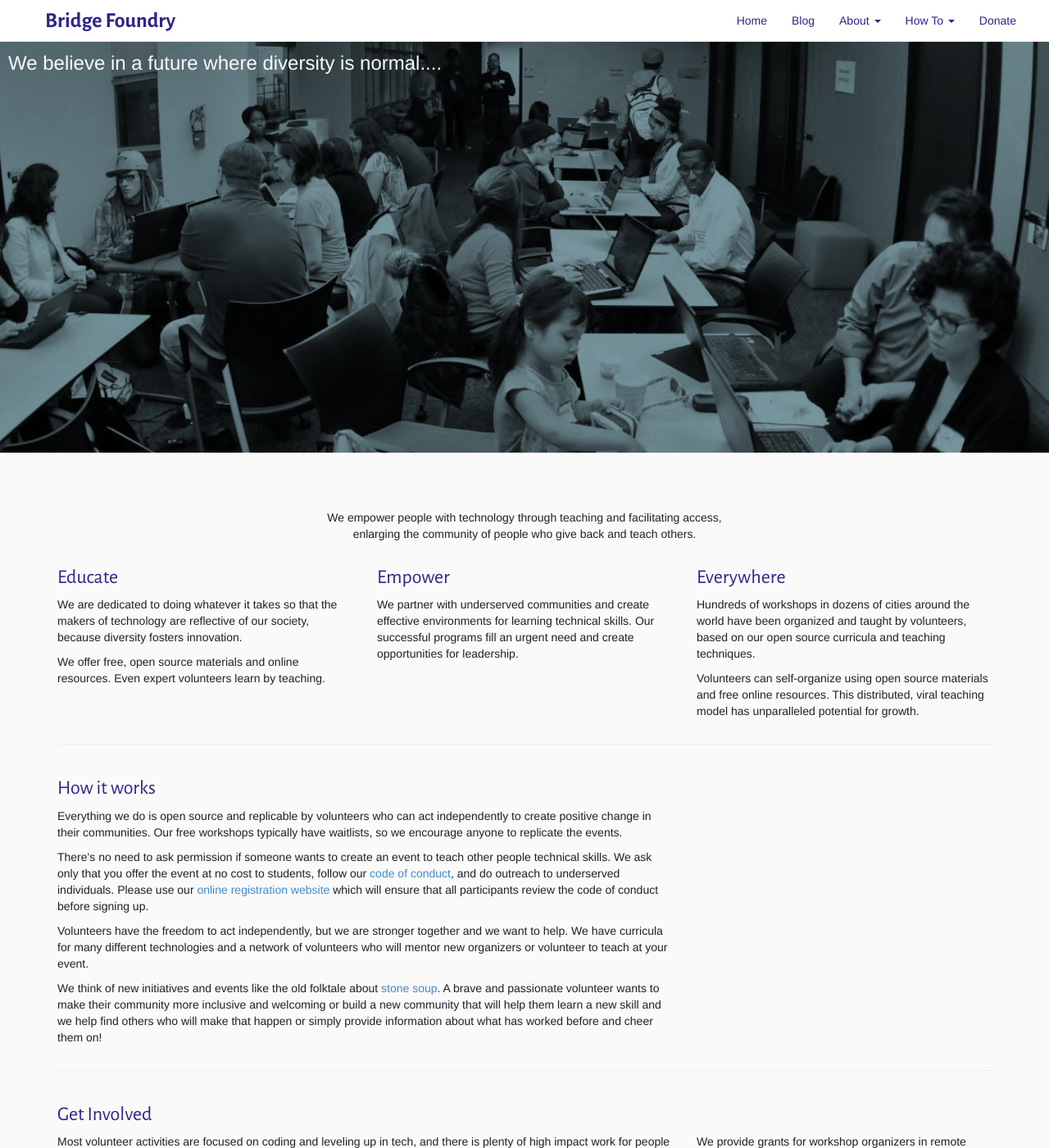
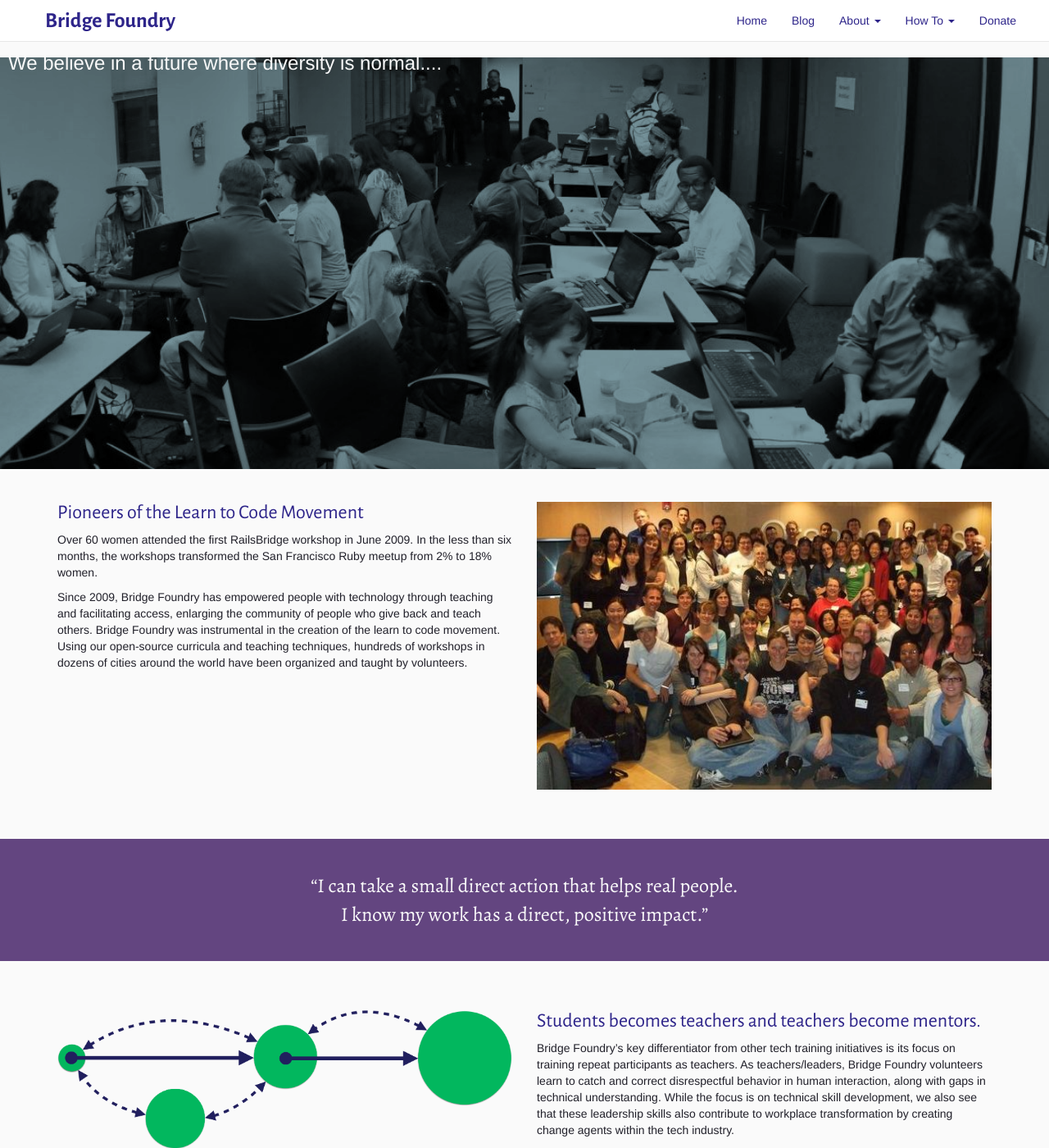
Before and after one commit to Satsaimistoowqp/bridgefoundry.github.io, a Jekyll site: the page built from index.html, in a window 1280 px wide and 1400 px high. Shown: the whole window at 82% size. Built offline with Jekyll 4.4.1, drawn with Linux system fonts in a browser that asks for light colours; some of the changed text lies outside the part shown.

Commit message:
fist workshop and some quotes

```diff
--- a/index.html
+++ b/index.html
@@ -8,14 +8,46 @@ layout: default
     <img src="{{ site.github.url }}/images/workshop-color-layer-medium.png" srcset="{{ site.github.url }}/images/workshop-color-layer-large.png 1146w, {{ site.github.url }}/images/workshop-color-layer-medium.png 640w, {{ site.github.url }}/images/workshop-color-layer-small.png 320w" sizes="100vw" class="hero" alt="people working together on computers"></img>
 </div>
 <div class="container">
-    <h1 class="headline">&nbsp;</h1>
     <div class="row">
-        <div class="col-md-8 col-md-offset-2">
-          <p class="text-center">We empower people with technology through teaching and facilitating access,<br/>
-            enlarging the community of people who give back and teach others.</p>
+        <div class="col-md-6">
+          <h2>Pioneers of the Learn to Code Movement</h2>
+          <p>Over 60 women attended the first RailsBridge workshop in June 2009. In the less than six months, the workshops transformed the San Francisco Ruby meetup from 2% to 18% women.</p>
+          <p>Since 2009, Bridge Foundry has empowered people with technology through teaching and facilitating access, enlarging the community of people who give back and teach others. Bridge Foundry was instrumental in the creation of the learn to code movement. Using our open-source curricula and teaching techniques, hundreds of workshops in dozens of cities around the world have been organized and taught by volunteers.</p>
+        </div>
+        <div class="col-md-6">
+          <img src="{{ site.github.url }}/images/first-workshop.jpg"></img>
         </div>
     </div>
+</div>
+<div class="banner purple">
 
+    <div class="row">
+        <p>
+        “I can take a small direct action that helps real people.<br/>I know my work has a
+        <bold>direct, positive impact</bold>.”
+        </p>
+    </div>
+</div>
+<div class="container">
+    <div class="row">
+    <div class="col-md-6">
+        <img src="{{ site.github.url }}/images/students-teachers-mentors.png"></img>
+      </div>
+    <div class="col-md-6">
+        <h2>Students becomes teachers and teachers become mentors.</h2>
+        <p>Bridge Foundry’s key differentiator from other tech training initiatives is its focus on training repeat participants as teachers. As teachers/leaders, Bridge Foundry volunteers learn to catch and correct disrespectful behavior in human interaction, along with gaps in technical understanding. While the focus is on technical skill development, we also see that these leadership skills also contribute to workplace transformation by creating change agents within the tech industry.</p>
+      </div>
+    </div>
+</div>
+    <div class="banner ruby">
+
+        <div class="row">
+            <p>
+              “I want to give back to the organization that <bold>literally</bold> changed my life.”
+            </p>
+        </div>
+      </div>
+    <div class="container">
     <div class="row">
         <div class="col-md-4">
           <h2>Educate</h2>
--- a/site.scss
+++ b/site.scss
@@ -38,6 +38,12 @@ h1, h2, h3, h4 {
 
 h2 {
   font-size: 24px;
+}
+
+img {
+  width: 100%;  // usually we want images to size to container
+  padding-top: 20px;
+  padding-bottom: 20px;
 }
 
 .navbar {
@@ -92,6 +98,27 @@ footer {
   color: $light;
   font-size: 24px;
   padding: 10px;
+}
+
+.banner {
+  margin: 40px 0px;
+  color: $light;
+  padding: 40px;
+  &.purple {
+    background: $elixir-dark;
+  }
+  &.ruby {
+    background: $ruby-dark;
+  }
+  h2 {
+    color: $light;
+  }
+  p {
+    font-size: 24px;
+    text-align: center;
+    margin: 0px auto;
+    font-family: 'Alegreya', serif;
+  }
 }
 
 .headline {
```
Also changed, not shown: images/first-workshop.jpg (added).
